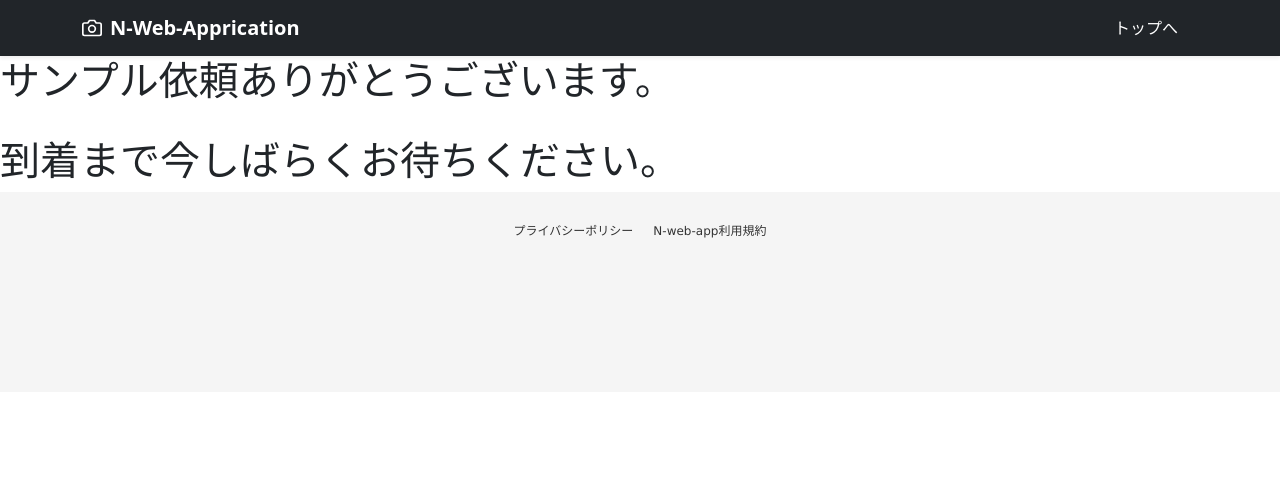
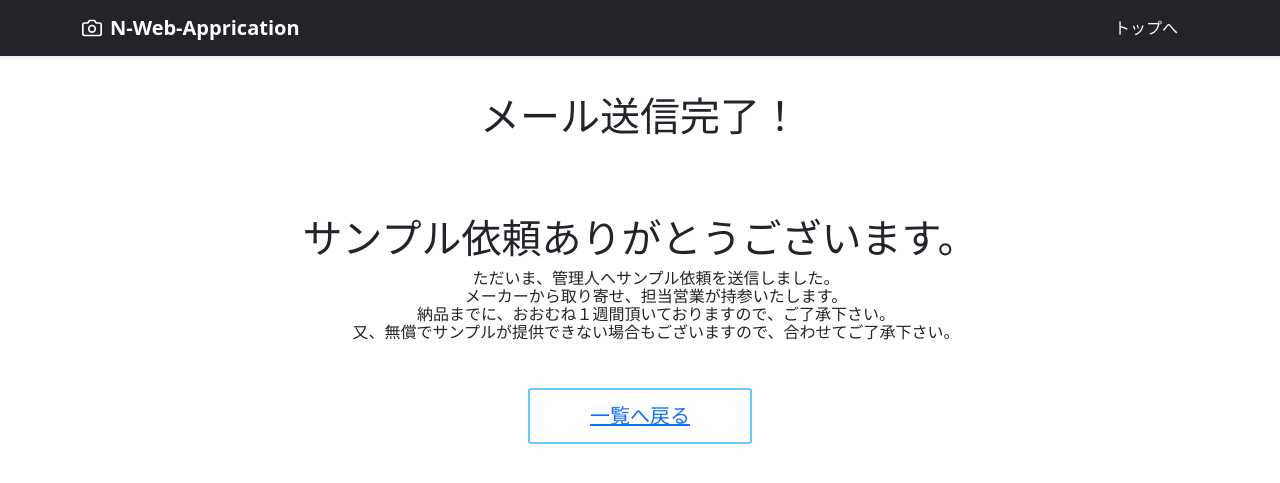
Before and after one commit to kenta-1207/n-web_app, a Rails app: page /contacts in a window 1280 px wide. Shown: the top 483 px of the page. Run offline with Rails 7, Linux system fonts and the light colour scheme; the visitor is signed in with stand-in values (Sample User, id 1); style sheets or scripts are compiled from the project's sources; some libraries are stand-ins or nearby versions.

Commit message:
メール送信後のビュー修正

```diff
--- a/app/assets/stylesheets/style.css
+++ b/app/assets/stylesheets/style.css
@@ -67,6 +67,7 @@
   width: 40%;
   margin: 0 auto;
   padding: 16px 0;
+  display: flex;
 }
 .item__detail{
   display: flex;
@@ -157,3 +158,48 @@
 .list3-3 {
   margin-left: 30px;
 }
+
+.show-image {
+  height: 250px;
+  width: 250px;
+}
+
+.contact-button {
+  text-align: center;
+  margin: 10px;
+}
+
+.contact {
+  text-align: center;
+}
+
+.contact-main {
+  margin-top: 50px;
+}
+
+.contact-top {
+  margin-top: 20px;
+  display: inline-block;
+  padding: 1em 10em;
+}
+
+.contact-under {
+  font-size: 16px;
+}
+
+.contact-return {
+  font-size: 20px;
+  display: inline-block;
+  padding: 0.7em 3em;
+  color: #67c5ff;
+  border: solid 2px #67c5ff;
+  border-radius: 3px;
+  transition: .4s;
+  margin-top: 30px;
+  text-decoration: none;
+}
+
+.contact-return:hover {
+  background-color: #67c5ff;
+  color: white;
+}
--- a/app/views/contacts/index.html.erb
+++ b/app/views/contacts/index.html.erb
@@ -7,10 +7,24 @@
 
     <!-- Bootstrap CSS -->
     <link href="https://cdn.jsdelivr.net/npm/bootstrap@5.0.0-beta1/dist/css/bootstrap.min.css" rel="stylesheet" integrity="sha384-giJF6kkoqNQ00vy+HMDP7azOuL0xtbfIcaT9wjKHr8RbDVddVHyTfAAsrekwKmP1" crossorigin="anonymous">
-
+  </head>
 <%= render "shared/second-header" %>
 
-<h1>サンプル依頼ありがとうございます。</h1><br>
-<h1>到着まで今しばらくお待ちください。</h1>
+<body>
 
-<%= render "shared/second-footer" %>
+  <div class='contact'>
+    <div class='contact-top'>
+      <h1>メール送信完了！</h1>
+    </div>
+    <div class='contact-main'>
+      <h1>サンプル依頼ありがとうございます。</h1>
+    </div>
+    <ul class='contact-under'>
+        <li>ただいま、管理人へサンプル依頼を送信しました。</li>
+        <li>メーカーから取り寄せ、担当営業が持参いたします。</li>
+        <li>納品までに、おおむね１週間頂いておりますので、ご了承下さい。</li>
+        <li>又、無償でサンプルが提供できない場合もございますので、合わせてご了承下さい。</li>
+    </ul>
+    <h2 class='contact-return'>
+      <%= link_to "一覧へ戻る", items_path, method: :get %>
+    </h2>
```
